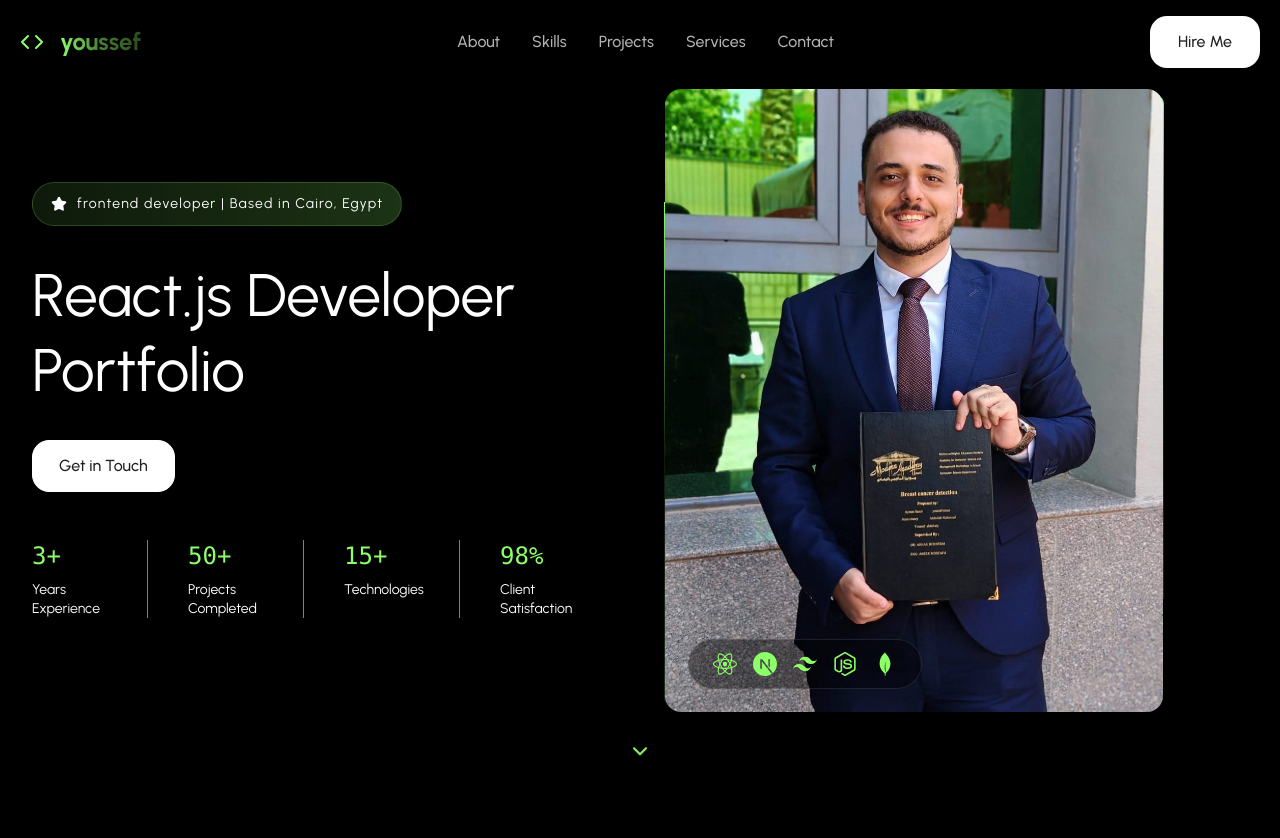
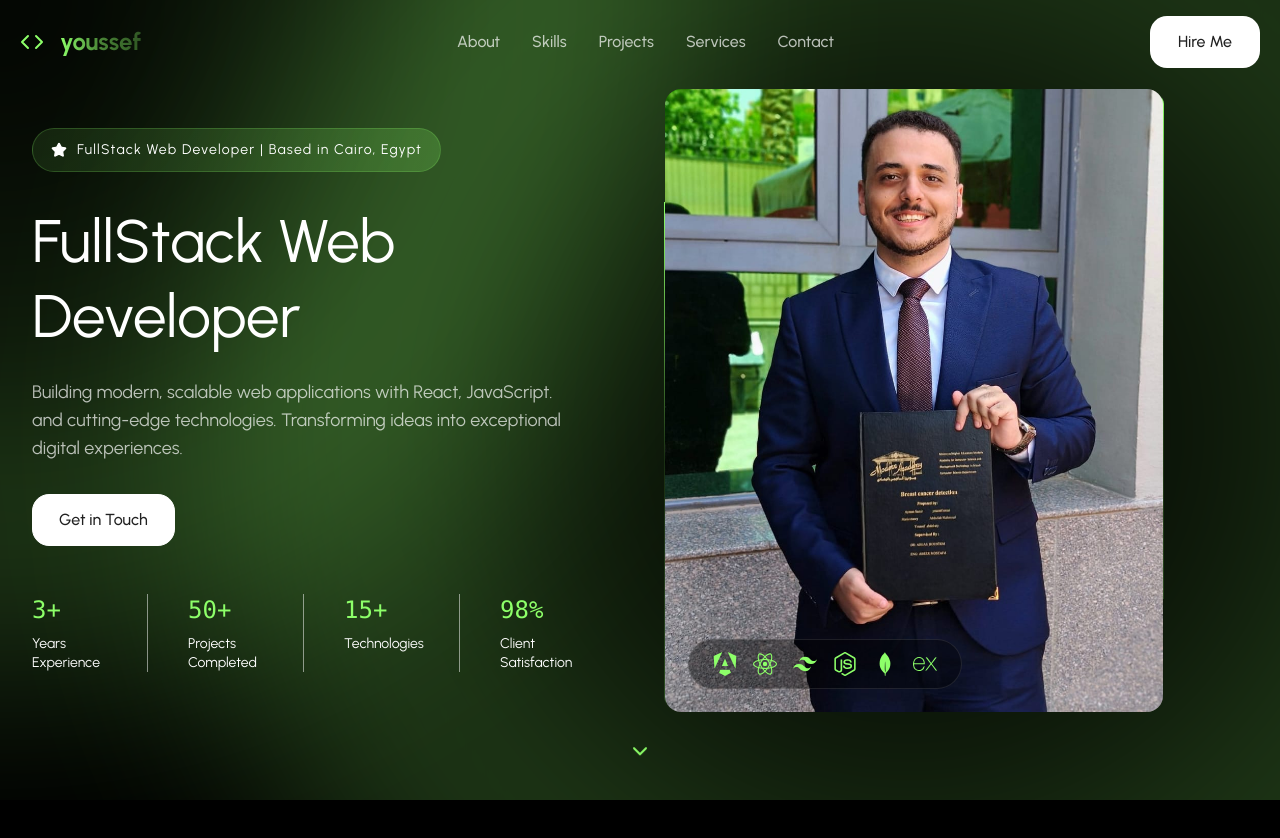
Before and after one commit to youssefemadsalem/portfolio, a React app: page / in a window 1280 px wide. Shown: the top 838 px of the page. Built offline with nearby package versions, Linux system fonts and the light colour scheme; the HTML template or start-up script is replaced by a standard one.

Commit message:
feat(hero):added radialblur to hero section

```diff
--- a/src/App.jsx
+++ b/src/App.jsx
@@ -1,13 +1,15 @@
 import React from "react";
 import Navbar from "./components/layout/Navbar";
 import Hero from "./components/sections/Hero";
+import About from "./components/sections/About";
 
 function App() {
   return (
-    <div className="min-h-screen bg-black pb-[100vh] ">
+    <div className="min-h-screen bg-black pb-[100vh]">
       <Navbar />
       <main>
         <Hero></Hero>
+        <About></About>
       </main>
     </div>
   );
--- a/src/components/backgrounds/RadialGradientBackground.jsx
+++ b/src/components/backgrounds/RadialGradientBackground.jsx
@@ -1,7 +1,67 @@
 import React from "react";
 
-const RadialGradientBackground = () => {
-  return <div></div>;
+const RadialGradientBackground = ({ variant = "hero", gradients = [] }) => {
+  const variants = {
+    hero: [
+      {
+        position: "top-0 left-0 -translate-x-1/2 -translate-y-1/2",
+        size: "w-[1480px] h-[1480px]",
+        colors: [
+          { color: "rgba(141, 255, 105, 0.25)", stop: "40%" },
+          { color: "rgba(141, 255, 105, 0.5)", stop: "50%" },
+          { color: "rgba(141, 255, 105, 0.25)", stop: "60%" },
+        ],
+        blur: "80px",
+        opacity: 0.5,
+      },
+      {
+        position: "bottom-0 right-0 translate-x-1/4 translate-y-1/4",
+        size: "w-[1480px] h-[1480px]",
+        colors: [
+          { color: "rgba(141, 255, 105, 0.25)", stop: "40%" },
+          { color: "rgba(141, 255, 105, 0.5)", stop: "50%" },
+        ],
+        blur: "100px",
+        opacity: 0.5,
+      },
+    ],
+    about: [
+      {
+        position: "bottom-0 left-[75%]",
+        size: "w-[700px] h-[700px]",
+        colors: [{ color: "rgba(141, 255, 105, 0.5)", stop: "50%" }],
+        blur: "60px",
+        opacity: 0.5,
+      },
+    ],
+  };
+
+  const activeGradients =
+    variant === "custom" ? gradients : variants[variant] || variants.hero;
+
+const generateGradient = (colors) => {
+  const colorStops = colors
+    .map(({ color, stop }) => `${color} ${stop}`)
+    .join(", ");
+
+  return `radial-gradient(circle at center, transparent 0%, ${colorStops}, transparent 100%)`;
+};
+
+  return (
+    <div className="absolute inset-0 overflow-hidden pointer-events-none">
+      {activeGradients.map((gradient, index) => (
+        <div
+          key={index}
+          className={`absolute rounded-full ${gradient.position} ${gradient.size}`}
+          style={{
+            background: generateGradient(gradient.colors),
+            filter: `blur(${gradient.blur})`,
+            opacity: gradient.opacity,
+          }}
+        />
+      ))}
+    </div>
+  );
 };
 
 export default RadialGradientBackground;
--- /dev/null
+++ b/src/components/sections/About.jsx
@@ -0,0 +1,7 @@
+import React from "react";
+
+const About = () => {
+  return <div></div>;
+};
+
+export default About;
--- a/src/components/sections/Hero.jsx
+++ b/src/components/sections/Hero.jsx
@@ -5,16 +5,18 @@ import {
   SiTailwindcss,
   SiNodedotjs,
   SiMongodb,
+  SiAngular,
+  SiExpress,
 } from "react-icons/si";
 import { PERSONAL_INFO, STATS } from "../../utils/constants";
 import { scrollToSection } from "../../hooks/useScrollSpy";
 import FadeIn from "../animations/FadeIn";
-// import RadialGradientBackground from "../backgrounds/RadialGradientBackground";
+import RadialGradientBackground from "../backgrounds/RadialGradientBackground";
 
 const Hero = () => {
   return (
     <section className="relative min-h-screen flex items-center overflow-hidden bg-black">
-      {/* <RadialGradientBackground variant="hero" /> */}
+      <RadialGradientBackground variant="hero" />
 
       {/* Content Container */}
       <div className="relative z-10 max-w-7xl mx-auto px-4 sm:px-6 lg:px-8 py-20 w-full">
@@ -33,7 +35,7 @@ const Hero = () => {
 
             <FadeIn delay={100}>
               <h1 className="text-4xl md:text-5xl lg:text-6xl font-normal text-white mb-6 leading-tight">
-                React.js Developer Portfolio
+                FullStack Web Developer
               </h1>
             </FadeIn>
 
@@ -83,7 +85,7 @@ const Hero = () => {
                 </div>
                 <div className="relative rounded-2xl overflow-hidden m-px h-[calc(100%-2px)]">
                   <img
-                    src="/public/WhatsApp Image 2025-03-11 at 11.28.19 AM.jpeg"
+                    src="/WhatsApp Image 2025-03-11 at 11.28.19 AM.jpeg"
                     alt="Developer"
                     className="w-full h-full object-cover"
                   />
@@ -94,10 +96,10 @@ const Hero = () => {
                   <FadeIn delay={500}>
                     <div className="flex items-center gap-4 bg-black/40 backdrop-blur-sm border border-white/10 rounded-full px-6 py-3">
                       <div className="w-6 h-6 items-center justify-center hover:scale-110 transition-transform duration-300">
-                        <SiReact className="w-full h-full text-primary" />
+                        <SiAngular className="w-full h-full text-primary" />
                       </div>
                       <div className="w-6 h-6 items-center justify-center hover:scale-110 transition-transform duration-300">
-                        <SiNextdotjs className="w-full h-full text-primary" />
+                        <SiReact className="w-full h-full text-primary" />
                       </div>
                       <div className="w-6 h-6 items-center justify-center hover:scale-110 transition-transform duration-300">
                         <SiTailwindcss className="w-full h-full text-primary" />
@@ -107,6 +109,9 @@ const Hero = () => {
                       </div>
                       <div className="w-6 h-6 items-center justify-center hover:scale-110 transition-transform duration-300">
                         <SiMongodb className="w-full h-full text-primary" />
+                      </div>
+                      <div className="w-6 h-6 items-center justify-center hover:scale-110 transition-transform duration-300">
+                        <SiExpress className="w-full h-full text-primary" />
                       </div>
                     </div>
                   </FadeIn>
--- a/src/utils/constants.js
+++ b/src/utils/constants.js
@@ -1,6 +1,6 @@
 export const PERSONAL_INFO = {
   name: "youssef emadeldin",
-  title: "frontend developer",
+  title: "FullStack Web Developer",
   email: "youssefemadeldin22@gmail.com",
   location: "Cairo, Egypt",
   tagline: "Crafting seamless digital experiences with modern web technologies",
@@ -10,6 +10,9 @@ export const PERSONAL_INFO = {
     "My expertise spans the entire frontend ecosystem, from React and Next",
     "When I'm not coding, you'll find me contributing to open-source proj",
   ],
+  description: `Building modern, scalable web applications with React, JavaScript.
+and cutting-edge technologies. Transforming ideas into exceptional
+digital experiences.`,
 };
 
 export const SOCIAL_LINKS = {
```
